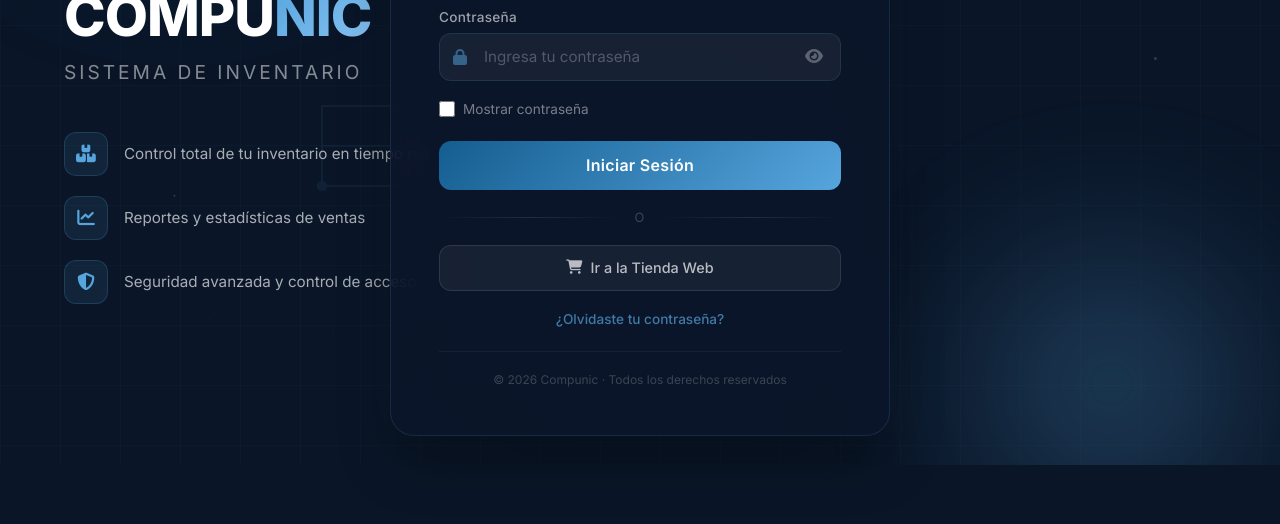
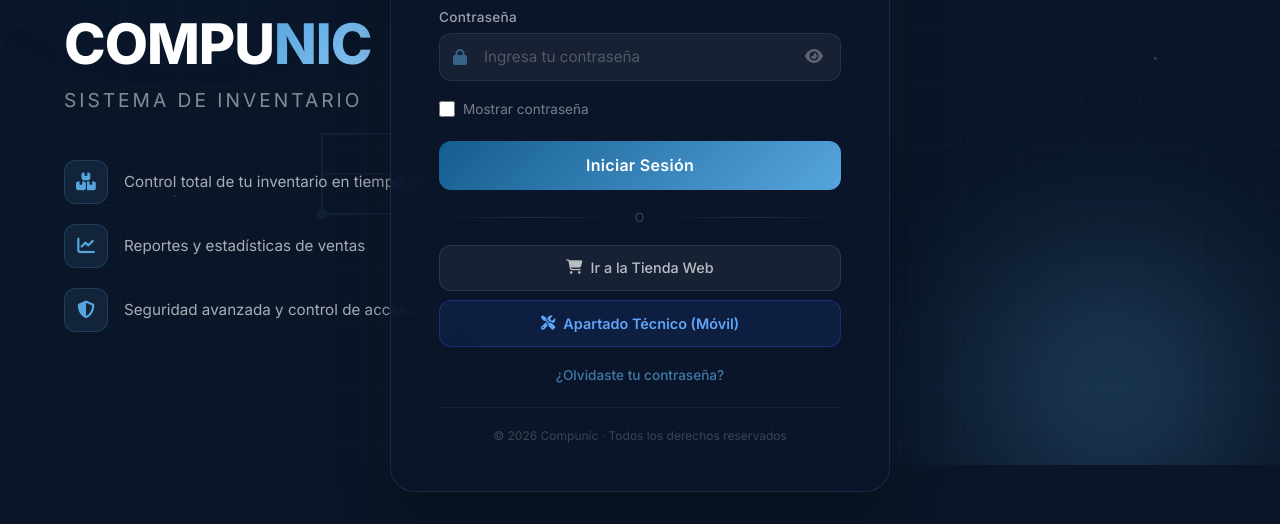
Before and after one commit to juan-aver/compunic, a plain HTML site: page Admin/Frontend/index.html in a window 1280 px wide. Shown: the part 335-859 px from the top of the page. Before the commit the page ends 803 px from the top, so only its background shows below. Drawn offline with Linux system fonts and the light colour scheme; some packages are replaced by stand-ins of ours; a script that the page names is missing.

Commit message:
feat(ui): agregar boton fisico en login principal para ir al apartado tecnico

```diff
--- a/Admin/Frontend/index.html
+++ b/Admin/Frontend/index.html
@@ -516,6 +516,32 @@
       transform: translateY(-1px);
     }
 
+    .btn-tecnico {
+      width: 100%;
+      padding: 0.85rem;
+      background: rgba(37, 99, 235, 0.12);
+      color: #60a5fa;
+      border: 1px solid rgba(37, 99, 235, 0.3);
+      border-radius: 12px;
+      font-size: 0.9rem;
+      font-weight: 600;
+      font-family: inherit;
+      cursor: pointer;
+      transition: all 0.3s ease;
+      margin-top: 0.6rem;
+      display: flex;
+      align-items: center;
+      justify-content: center;
+      gap: 8px;
+    }
+
+    .btn-tecnico:hover {
+      background: rgba(37, 99, 235, 0.25);
+      border-color: rgba(37, 99, 235, 0.5);
+      color: #93c5fd;
+      transform: translateY(-1px);
+    }
+
     /* Divider */
     .divider {
       display: flex;
@@ -840,7 +866,15 @@
           <button type="button" class="btn-guest" onclick="window.location.href='/Store/views/index.html'">
             <i class="fas fa-shopping-cart"></i>
             Ir a la Tienda Web
-          </button>          <p id="errorMsg" class="error-msg">Credenciales incorrectas</p>
+          </button>
+
+          <!-- boton de acceso al portal tecnico -->
+          <button type="button" class="btn-tecnico" onclick="window.location.href='/Tecnico/login.html'">
+            <i class="fas fa-screwdriver-wrench"></i>
+            Apartado Técnico (Móvil)
+          </button>
+
+          <p id="errorMsg" class="error-msg">Credenciales incorrectas</p>
 
           <a href="forgot-password.html" class="forgot-link">¿Olvidaste tu contraseña?</a>
 
```
